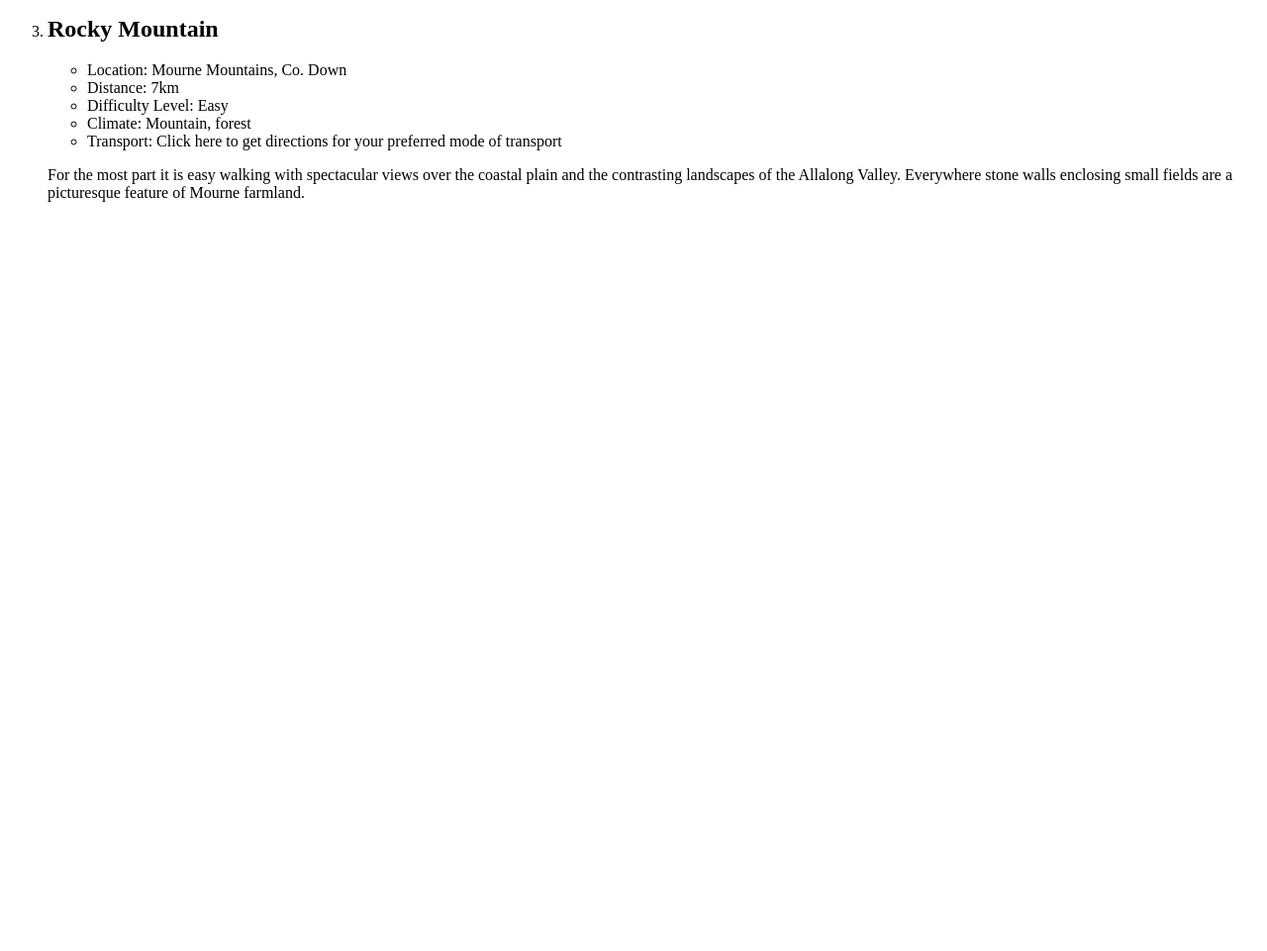
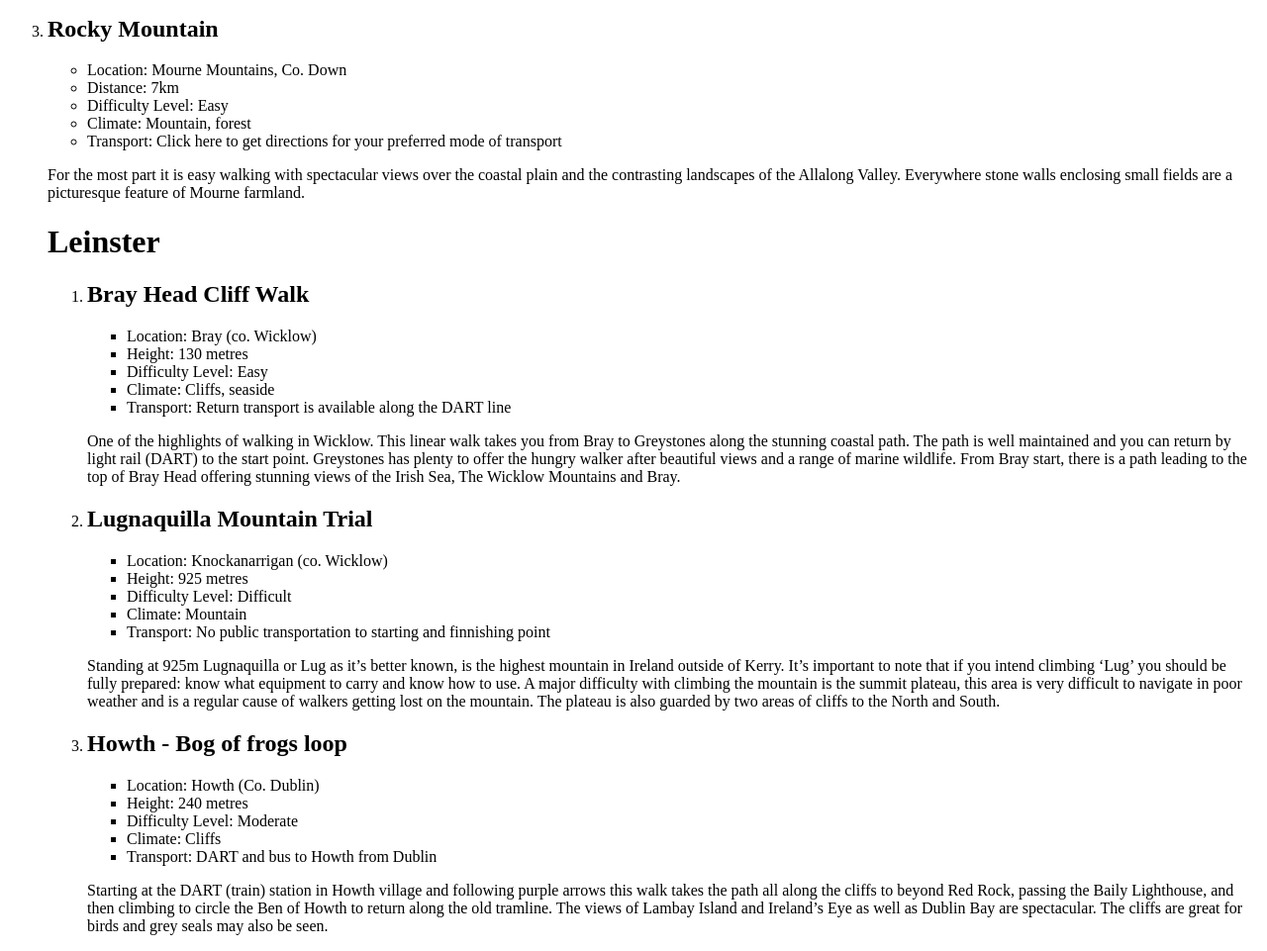
Before and after one commit to Batmans-sidekick/Website-for-Contest, a plain HTML site: page Ulster.html in a window 1280 px wide. Shown: the part 500-1461 px from the top of the page at 99% size. Before the commit the page ends 800 px from the top, so only its background shows below. Drawn offline with Linux system fonts and the light colour scheme.

Commit message:
Added Leinster
Ulster + Leinster

```diff
--- a/Ulster.html
+++ b/Ulster.html
@@ -41,7 +41,46 @@
   <div>
     For the most part it is easy walking with spectacular views over the coastal plain and the contrasting landscapes of the Allalong Valley. Everywhere stone walls enclosing small fields are a picturesque feature of Mourne farmland.
   </div>
+<h1> Leinster </h1>
+<ol>
+  <li><h2> Bray Head Cliff Walk </h2></li>
+    <ul>
+      <li> Location: Bray (co. Wicklow) </li>
+      <li> Height: 130 metres </li>
+      <li> Difficulty Level: Easy </li>
+      <li> Climate: Cliffs, seaside </li>
+      <li> Transport: Return transport is available along the DART line </li>
+    </ul>
+    <p></p>
+    <div>
+     One of the highlights of walking in Wicklow. This linear walk takes you from Bray to Greystones along the stunning coastal path. The path is well maintained and you can return by light rail (DART) to the start point. Greystones has plenty to offer the hungry walker after beautiful views and a range of marine wildlife.  From Bray start, there is a path leading to the top of Bray Head offering stunning views of the Irish Sea, The Wicklow Mountains and Bray.
+    </div>
 
+     <li><h2> Lugnaquilla Mountain Trial </h2></li>
+    <ul>
+      <li> Location: Knockanarrigan (co. Wicklow) </li>
+      <li> Height: 925 metres </li>
+      <li> Difficulty Level: Difficult </li>
+      <li> Climate: Mountain </li>
+      <li> Transport: No public transportation to starting and finnishing point </li>
+    </ul>
+    <p></p>
+    <div>
+     Standing at 925m Lugnaquilla or Lug as it’s better known, is the highest mountain in Ireland outside of Kerry. It’s important to note that if you intend climbing ‘Lug’ you should be fully prepared: know what equipment to carry and know how to use. A major difficulty with climbing the mountain is the summit plateau, this area is very difficult to navigate in poor weather and is a regular cause of walkers getting lost on the mountain. The plateau is also guarded by two areas of cliffs to the North and South.
+    </div>
+
+     <li><h2> Howth - Bog of frogs loop </h2></li>
+    <ul>
+      <li> Location: Howth (Co. Dublin) </li>
+      <li> Height: 240 metres </li>
+      <li> Difficulty Level: Moderate </li>
+      <li> Climate: Cliffs </li>
+      <li> Transport: DART and bus to Howth from Dublin </li>
+    </ul>
+    <p></p>
+    <div>
+    Starting at the DART (train) station in Howth village and following purple arrows this walk takes the path all along the cliffs to beyond Red Rock, passing the Baily Lighthouse, and then climbing to circle the Ben of Howth to return along the old tramline. The views of Lambay Island and Ireland’s Eye as well as Dublin Bay are spectacular. The cliffs are great for birds and grey seals may also be seen.
+  </div>
 </ol>
 
 </html>
```
